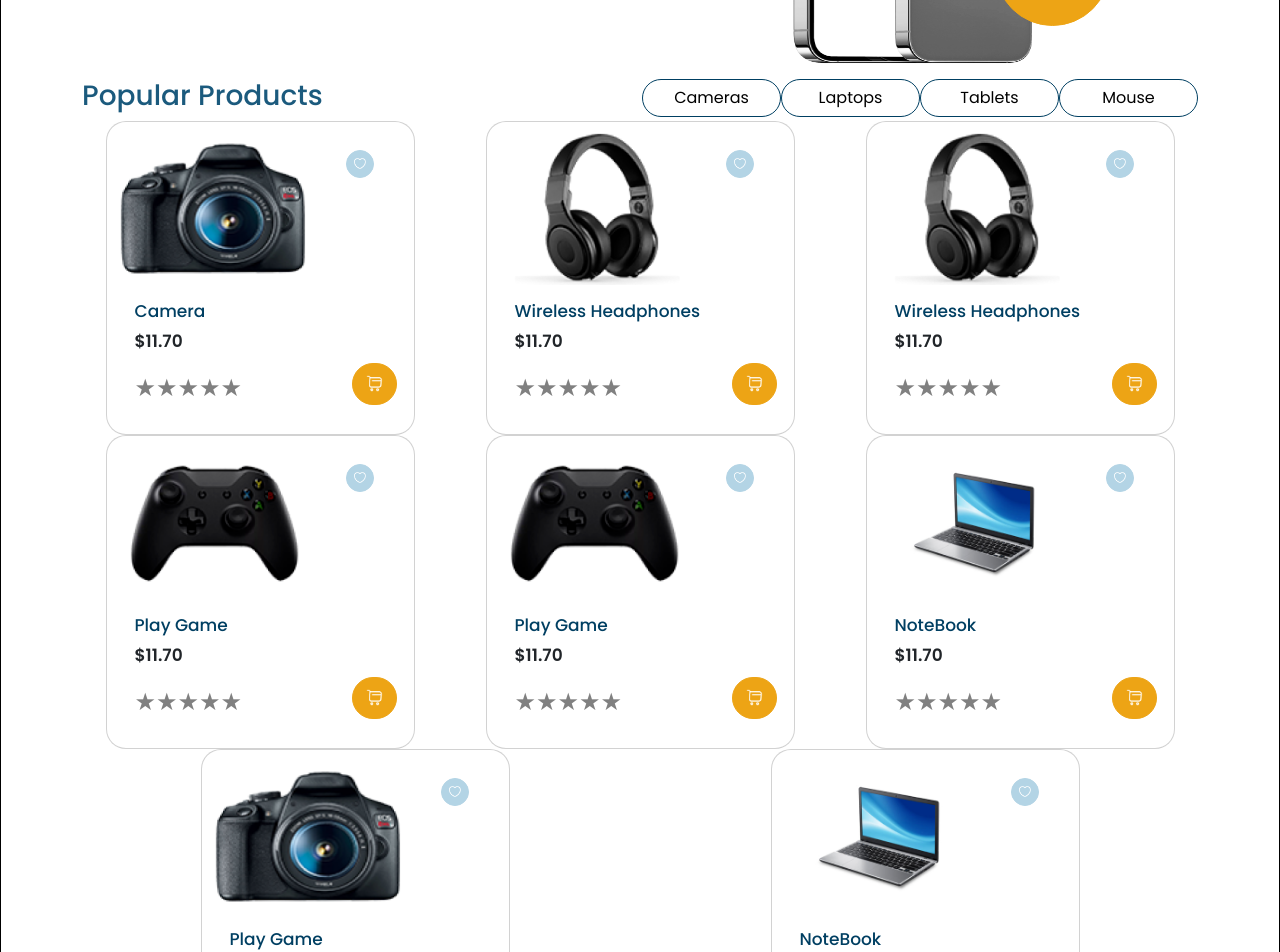
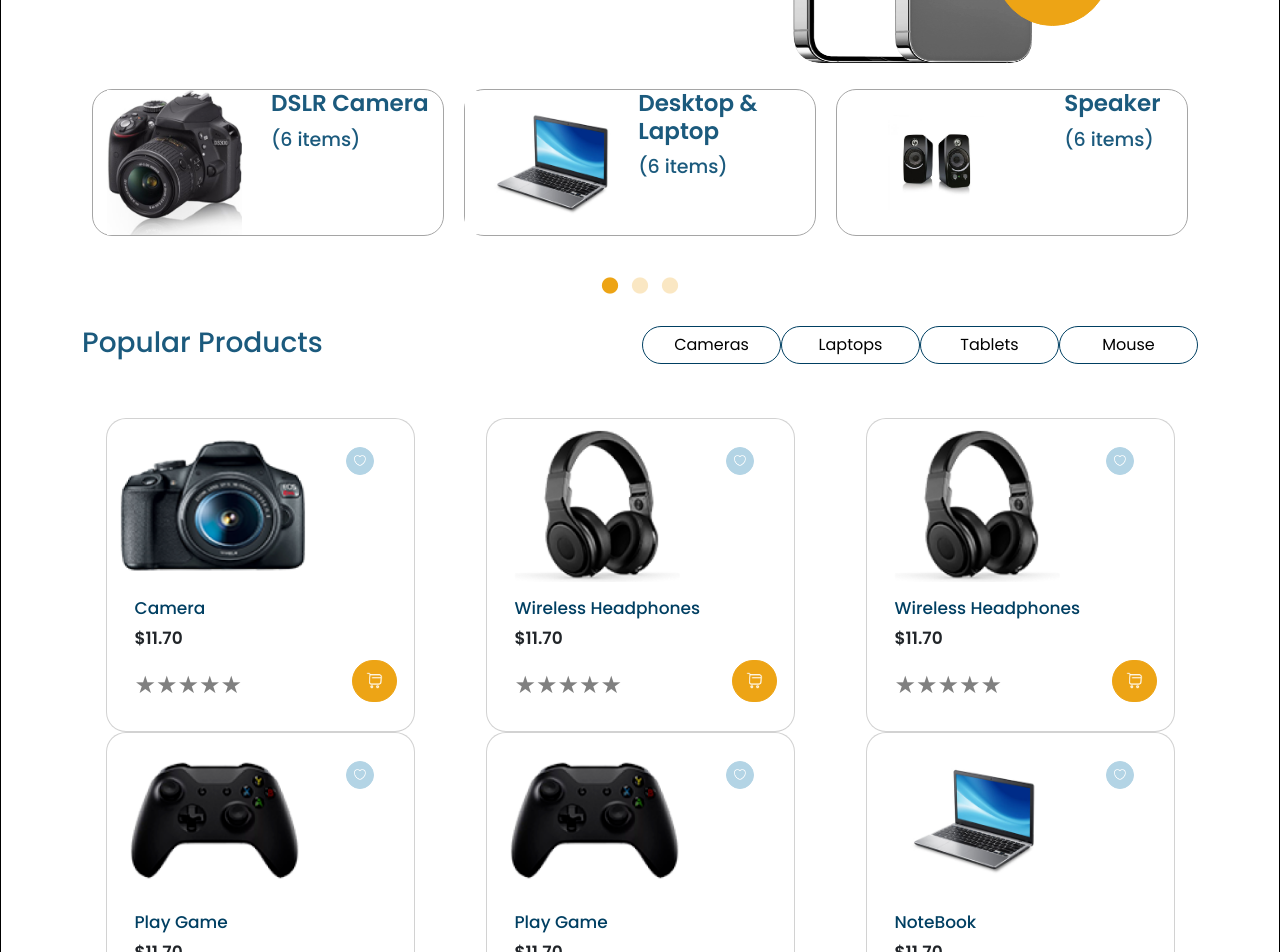
Before and after one commit to puntsagbatka99/E-Commerce-React, a React (Create React App) app in the folder e-commerce/: page / in a window 1280 px wide. Shown: the part 560-1512 px from the top of the page. Built offline with nearby package versions, Linux system fonts and the light colour scheme.

Commit message:
update home page

```diff
--- a/e-commerce/src/App.css
+++ b/e-commerce/src/App.css
@@ -255,3 +255,10 @@ header{
 .slick-dots li.slick-active button:before {
   opacity: 1 !important;
 }
+
+li::marker{
+  color: #D9D9D9;
+}
+.secondSlider{
+  margin-bottom: 80px;
+}
--- a/e-commerce/src/App.js
+++ b/e-commerce/src/App.js
@@ -16,10 +16,18 @@ import Partners from './components/Partners';
 import partner from './data/partners';
 import LastSliderFull from './components/LastSliderFull';
 import Footer from './components/Footer';
+import secondSliderData from './data/secondSlider';
+import SecondSlider from './components/SecondSlider';
 
 
 
 function App() {
+  const secondSlider = secondSliderData.map(element => {
+    return(
+    <SecondSlider image={element.image} title={element.title} items={element.items}/>
+    )
+  })
+
   const sliderData = sliders.map(item =>
     <Sliders title={item.title} image={item.image} price={item.price} />
   )
@@ -96,6 +104,9 @@ function App() {
           {sliderData}
         </AliceCarousel>
       </div>
+      <Slider {...settings} className="secondSlider">
+        {secondSlider}
+      </Slider>
       <div className='PPSection'>
         <PopularProducts />
       </div>
--- a/e-commerce/src/components/Footer.jsx
+++ b/e-commerce/src/components/Footer.jsx
@@ -6,16 +6,55 @@ export default function Footer(){
         <footer style={{width:"100%",height:"511px", backgroundColor:"#E2F4FF",display:"flex", flexDirection:"column", alignItems:"center"}}>
             <div style={{width:"90%",height:"139px", display:"flex", justifyContent:"space-around",alignItems:"center", backgroundColor:"white", borderRadius:"20px", marginTop:"42px" }}>
                 <h1 style={{color:"#1B5A7D", fontSize:"29px", fontWeight:"700"}}>Subscribe newsletter</h1>
-                <div style={{display:"flex", width:"388px", height:"63px", backgroundColor:"#EDA415"}}>
-                    <input type="text" placeholder="Email Address" />
-                    <Button><img src="images/symbols/send.png" alt=""/></Button>
+                <div style={{display:"flex",justifyContent:"space-between", width:"388px", height:"63px", backgroundColor:"#EDA415", borderRadius:"20px"}}>
+                    <input style={{width:"100%", borderRadius:"20px",color:"white", backgroundColor:"#EDA415", border:"1px solid #EDA415"}} type="text" placeholder="Email Address" />
+                    <Button style={{backgroundColor:"#EDA415", borderRadius:"20px", border:"1px solid #EDA415"}}><img src="images/symbols/send.png" alt=""/></Button>
                 </div>
                 <div style={{display:"flex", alignItems:"center"}}>
                     <img style={{width:"38px", height:"38px", marginRight:"24px"}} src="images/symbols/headphone.png" alt="" />
                     <p style={{width:"132px", color:"#606060", fontSize:"14px", fontWeight:"600",margin:"0 auto"}}>Call us 24/7 : (+62) 0123 567 789</p>
                 </div>
             </div>
-            <div>
+            <div style={{display:"flex", justifyContent:"space-around", width:"90%", height:"247px", marginTop:"41px"}}>
+                <div>
+                    <img src="images/images/logo2.png" alt="" />
+                    <p style={{width:"183px", color:"#1B5A7D", fontSize:"16px", marginTop:"41px", marginBottom:"30px"}}>64 st james boulevard hoswick , ze2 7zj</p>
+                    <hr />
+                    <div style={{display:"flex",justifyContent:"space-around"}}>
+                        <img src="images/symbols/google.png" alt="" />
+                        <img src="images/symbols/facebook.png" alt="" />
+                        <img src="images/symbols/whatsup.png" alt="" />
+                    </div>
+                </div>
+                <div>
+                    <h1 style={{color:"#1B5A7D", fontSize:"20px", fontWeight:"600"}}>Find Products</h1>
+                    <ul>
+                        <li style={{color:"#1B5A7D", fontSize:"20px", fontWeight:"400"}}>Brownze arnold</li>
+                        <li style={{color:"#1B5A7D", fontSize:"20px", fontWeight:"400"}}>Chronograph blue</li>
+                        <li style={{color:"#1B5A7D", fontSize:"20px", fontWeight:"400"}}>Smart phones</li>
+                        <li style={{color:"#1B5A7D", fontSize:"20px", fontWeight:"400"}}>Automatic watch</li>
+                        <li style={{color:"#1B5A7D", fontSize:"20px", fontWeight:"400"}}>Hair straighteners</li>
+                    </ul>
+                </div>
+                <div>
+                    <h1 style={{color:"#1B5A7D", fontSize:"20px", fontWeight:"600"}}>Get help</h1>
+                    <ul>
+                        <li style={{color:"#1B5A7D", fontSize:"20px", fontWeight:"400"}}>Brownze arnold</li>
+                        <li style={{color:"#1B5A7D", fontSize:"20px", fontWeight:"400"}}>Chronograph blue</li>
+                        <li style={{color:"#1B5A7D", fontSize:"20px", fontWeight:"400"}}>Smart phones</li>
+                        <li style={{color:"#1B5A7D", fontSize:"20px", fontWeight:"400"}}>Automatic watch</li>
+                        <li style={{color:"#1B5A7D", fontSize:"20px", fontWeight:"400"}}>Hair straighteners</li>
+                    </ul></div>
+                <div>
+                <h1 style={{color:"#1B5A7D", fontSize:"20px", fontWeight:"600"}}>About us</h1>
+                    <ul>
+                        <li style={{color:"#1B5A7D", fontSize:"20px", fontWeight:"400"}}>Brownze arnold</li>
+                        <li style={{color:"#1B5A7D", fontSize:"20px", fontWeight:"400"}}>Chronograph blue</li>
+                        <li style={{color:"#1B5A7D", fontSize:"20px", fontWeight:"400"}}>Smart phones</li>
+                        <li style={{color:"#1B5A7D", fontSize:"20px", fontWeight:"400"}}>Automatic watch</li>
+                        <li style={{color:"#1B5A7D", fontSize:"20px", fontWeight:"400"}}>Hair straighteners</li>
+                    </ul>
+                </div>
             </div>
         </footer>
     )
--- a/e-commerce/src/components/PPSection.jsx
+++ b/e-commerce/src/components/PPSection.jsx
@@ -19,7 +19,7 @@ function PopularProducts() {
 
     return (
         <div className="row">
-            <div style={{display:"flex", justifyContent:"space-between"}}>
+            <div style={{display:"flex", justifyContent:"space-between", marginBottom:"50px"}}>
                 <h2 style={{ color: "#1B5A7D", fontSize: "28px", fontWeight: "500" }}>Popular Products</h2>
                 <div>
                     {PPheader}
--- /dev/null
+++ b/e-commerce/src/components/SecondSlider.jsx
@@ -0,0 +1,11 @@
+export default function SecondSlider(props){
+    return(
+            <div style={{display:"flex", justifyContent:"space-around", height:"147px", border:"1px solid #A5A5A5", borderRadius:"20px", margin:"10px"}}>
+                <img src={props.image} alt="" />
+                <div>
+                    <h1 style={{color:"#1B5A7D", fontSize:"23px", fontWeight:"600"}}>{props.title}</h1>
+                    <p style={{color:"#1B5A7D", fontSize:"19px", fontWeight:"500"}}>{props.items}</p>
+                </div>
+            </div>
+    )
+}
--- a/e-commerce/src/data/popularProductItems.js
+++ b/e-commerce/src/data/popularProductItems.js
@@ -1,4 +1,100 @@
 const PPItems = [
+    {
+        image: "images/images/camera2.png",
+        title: "Camera",
+        price: "$11.70",
+        id: 1
+    },
+    {
+        image: "images/images/headphones.png",
+        title: "Wireless Headphones",
+        price: "$11.70",
+        id: 2
+    },
+    {
+        image: "images/images/headphones.png",
+        title: "Wireless Headphones",
+        price: "$11.70",
+        id: 3
+    },
+    {
+        image: "images/images/game.png",
+        title: "Play Game",
+        price: "$11.70",
+        id: 4
+    },
+    {
+        image: "images/images/game.png",
+        title: "Play Game",
+        price: "$11.70",
+        id: 5
+    },
+    {
+        image: "images/images/laptop.png",
+        title: "NoteBook",
+        price: "$11.70",
+        id: 6
+    },
+    {
+        image: "images/images/camera2.png",
+        title: "Play Game",
+        price: "$11.70",
+        id: 7
+    },
+    {
+        image: "images/images/laptop.png",
+        title: "NoteBook",
+        price: "$11.70",
+        id: 8
+    },
+    {
+        image: "images/images/camera2.png",
+        title: "Camera",
+        price: "$11.70",
+        id: 1
+    },
+    {
+        image: "images/images/headphones.png",
+        title: "Wireless Headphones",
+        price: "$11.70",
+        id: 2
+    },
+    {
+        image: "images/images/headphones.png",
+        title: "Wireless Headphones",
+        price: "$11.70",
+        id: 3
+    },
+    {
+        image: "images/images/game.png",
+        title: "Play Game",
+        price: "$11.70",
+        id: 4
+    },
+    {
+        image: "images/images/game.png",
+        title: "Play Game",
+        price: "$11.70",
+        id: 5
+    },
+    {
+        image: "images/images/laptop.png",
+        title: "NoteBook",
+        price: "$11.70",
+        id: 6
+    },
+    {
+        image: "images/images/camera2.png",
+        title: "Play Game",
+        price: "$11.70",
+        id: 7
+    },
+    {
+        image: "images/images/laptop.png",
+        title: "NoteBook",
+        price: "$11.70",
+        id: 8
+    },
     {
         image: "images/images/camera2.png",
         title: "Camera",
--- /dev/null
+++ b/e-commerce/src/data/secondSlider.js
@@ -0,0 +1,48 @@
+const secondSliderData = [
+    {
+        image: "images/images/camera.png",
+        title: "DSLR Camera",
+        items: "(6 items)"
+    },
+    {
+        image: "images/images/laptop.png",
+        title: "Desktop & Laptop",
+        items: "(6 items)"
+    },
+    {
+        image: "images/images/speaker.png",
+        title: "Speaker",
+        items: "(6 items)"
+    },
+    {
+        image: "images/images/camera.png",
+        title: "DSLR Camera",
+        items: "(6 items)"
+    },
+    {
+        image: "images/images/laptop.png",
+        title: "Desktop & Laptop",
+        items: "(6 items)"
+    },
+    {
+        image: "images/images/speaker.png",
+        title: "Speaker",
+        items: "(6 items)"
+    },
+    {
+        image: "images/images/camera.png",
+        title: "DSLR Camera",
+        items: "(6 items)"
+    },
+    {
+        image: "images/images/laptop.png",
+        title: "Desktop & Laptop",
+        items: "(6 items)"
+    },
+    {
+        image: "images/images/speaker.png",
+        title: "Speaker",
+        items: "(6 items)"
+    }
+]
+export default secondSliderData;
```
Also changed, not shown: e-commerce/public/images/images/logo2.png (added).
